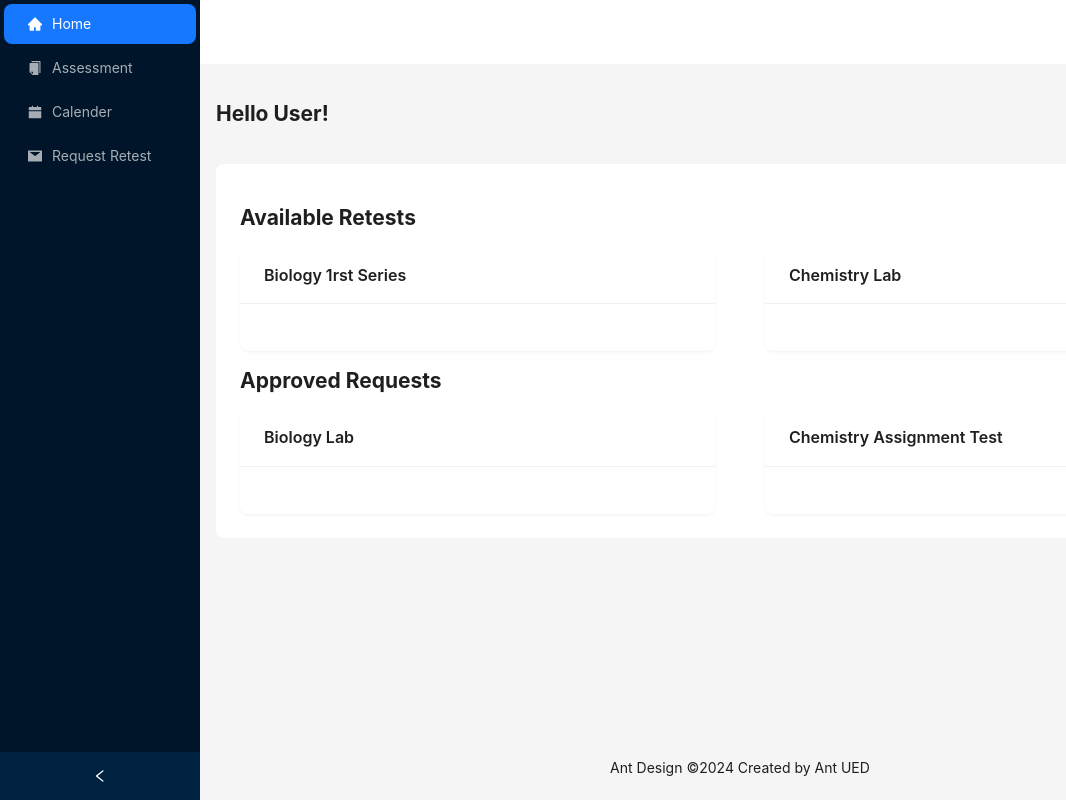
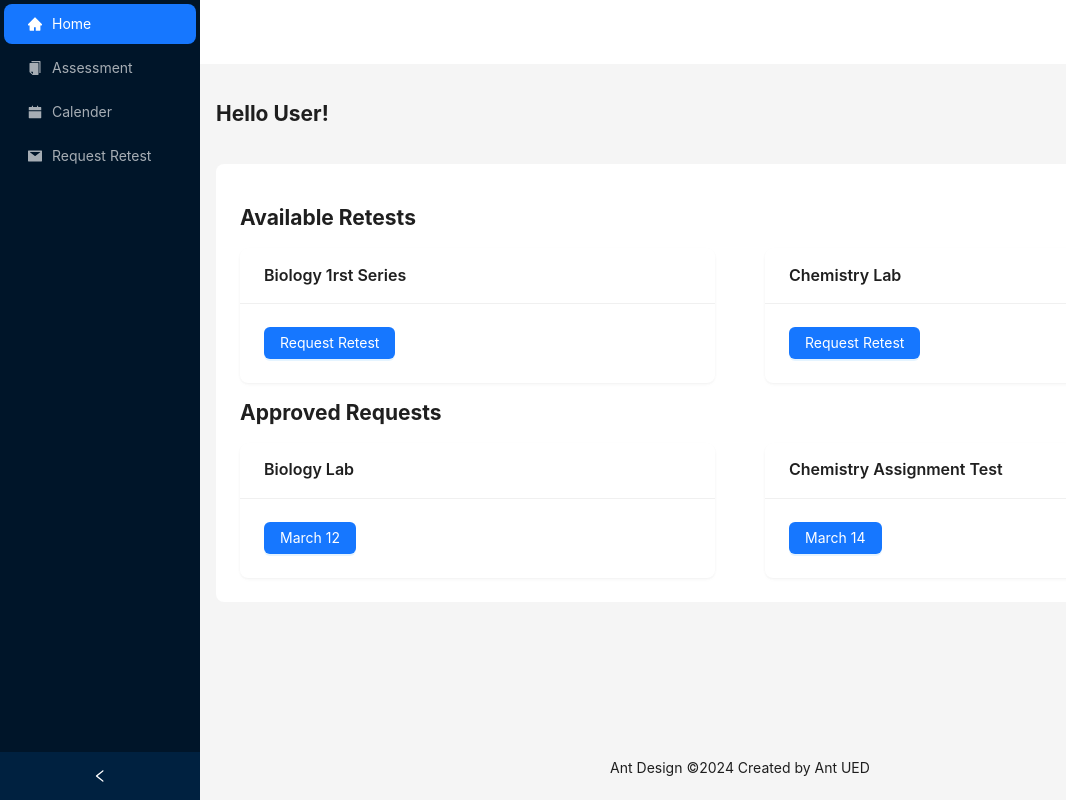
Before and after one commit to donabinu921/Online-Examination-Portal, a React (Create React App) app: page / in a window 1280 px wide. Shown: the whole page, without its empty margins (0-1066 px from the left). Built offline with nearby package versions, Linux system fonts and the light colour scheme.

Commit message:
Added Buttons Component

```diff
--- /dev/null
+++ b/src/Components/Page/Buttons.jsx
@@ -0,0 +1,6 @@
+import React from 'react';
+import { Button, Flex } from 'antd';
+const Buttons = ({name}) => (
+    <Button type="primary">{name}</Button>
+);
+export default Buttons;
--- a/src/Components/Page/Page.jsx
+++ b/src/Components/Page/Page.jsx
@@ -1,6 +1,7 @@
 import React, { useState } from 'react';
 import Cards from './Cards';
 import Activities from './Activities';
+import Buttons from './Buttons';
 import {
   HomeFilled,
   CalendarFilled,
@@ -78,9 +79,9 @@ const Page = () => {
 
             {/* RetestPage */}
             <h2>Available Retests</h2>
-            <Cards card1Title="Biology 1rst Series" card2Title="Chemistry Lab" />
+            <Cards card1Title="Biology 1rst Series" card1Content={<Buttons name={"Request Retest"}/>} card2Title="Chemistry Lab" card2Content={<Buttons name={"Request Retest"} />} />
             <h2>Approved Requests</h2>
-            <Cards card1Title="Biology Lab" card2Title="Chemistry Assignment Test"/>
+            <Cards card1Title="Biology Lab" card1Content={<Buttons name={"March 12"}/>} card2Title="Chemistry Assignment Test" card2Content={<Buttons name={"March 14"}/>} />
 
           </div>
         </Content>
```
